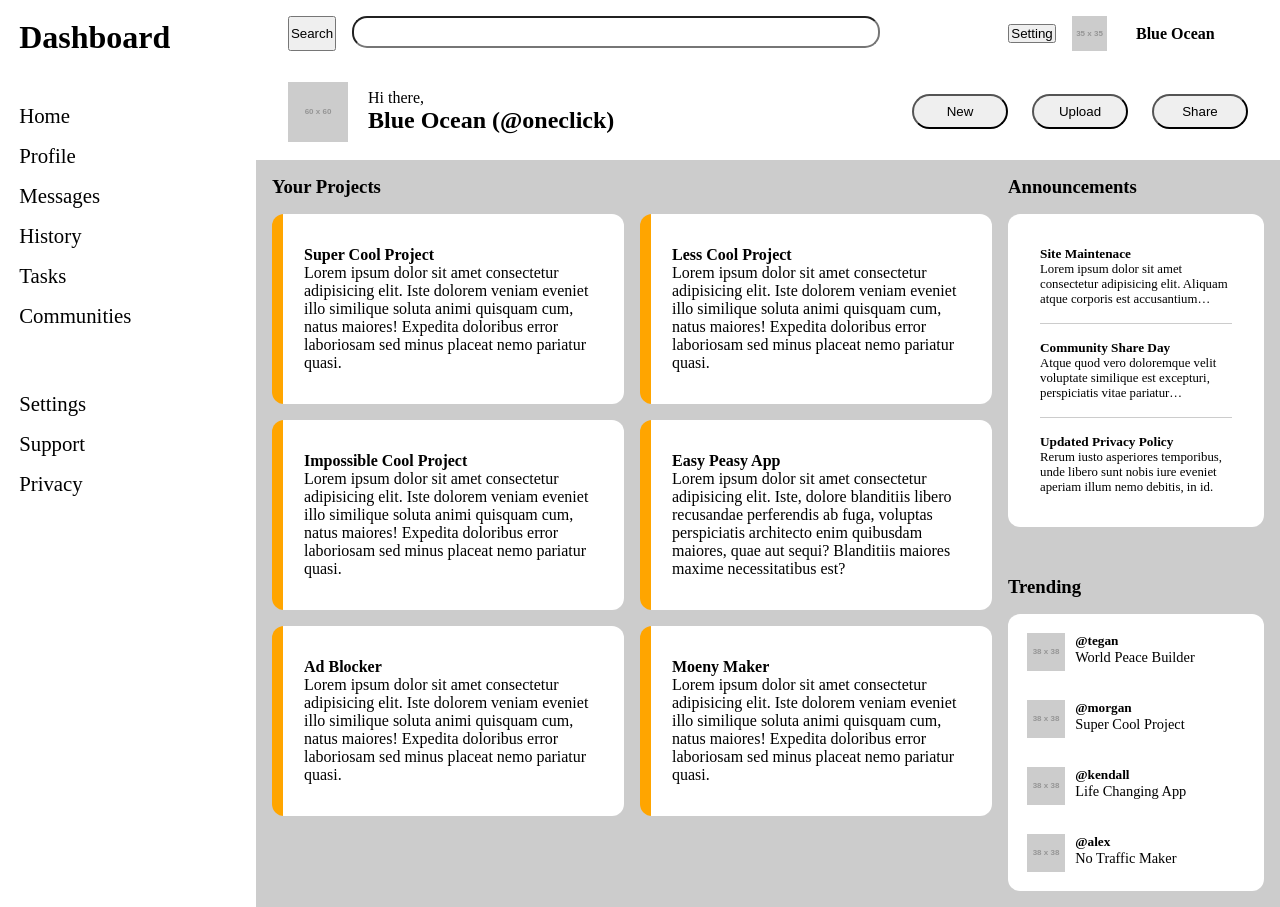
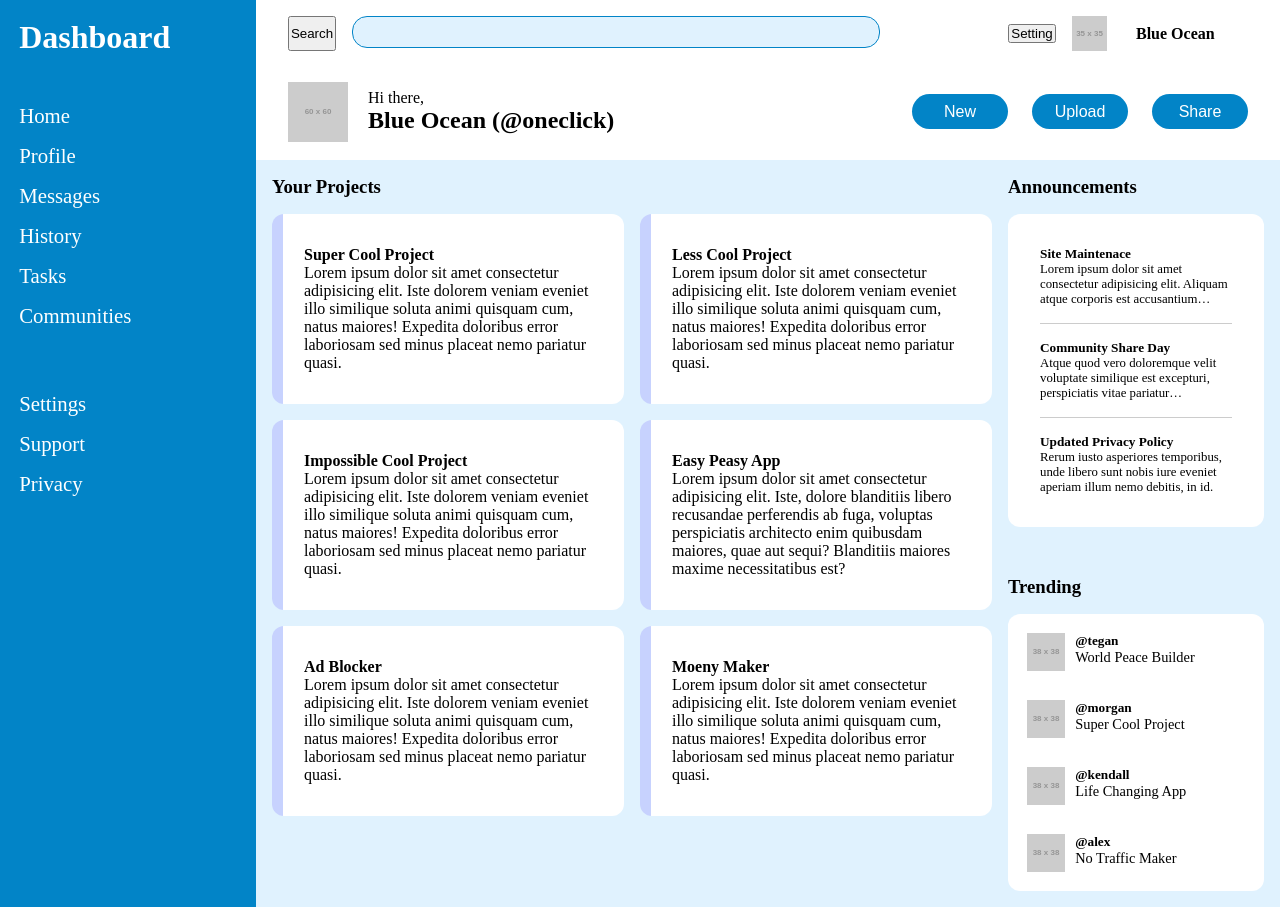
Before and after one commit to weizhixie/odin-admin-dashboard, a plain HTML site: page index.html in a window 1280 px wide. Drawn offline with Linux system fonts and the light colour scheme; placeholder pictures from the web are drawn by us.

Commit message:
Update colour

```diff
--- a/style.css
+++ b/style.css
@@ -4,6 +4,12 @@
     box-sizing: border-box;
     margin: 0;
     padding: 0;
+}
+
+:root {
+    --primary-bg-clr: #0284c7;
+    --secondary-bg-clr: #e0f2fe;
+    --font-clr: #ffffff;
 }
 
 body {
@@ -16,15 +22,17 @@ body {
 .sidebar {
     grid-row: 1 / -1;
     padding: 1.2rem;
+    background-color: var(--primary-bg-clr);
 }
 
 .sidebar>h1 {
     font-size: 2rem;
+    color: var(--font-clr);
 }
 
 .sidebar a {
     text-decoration: none;
-    color: black;
+    color: var(--font-clr);
 }
 
 .sidebar ul {
@@ -62,6 +70,8 @@ body {
 #search {
     border-radius: 15px;
     height: 2rem;
+    background-color: var(--secondary-bg-clr);
+    border: 1px solid var(--primary-bg-clr);
 }
 
 .user-setting {
@@ -90,10 +100,14 @@ body {
 .profile-btn>button {
     height: 2.2rem;
     border-radius: 18px;
+    background-color: var(--primary-bg-clr);
+    color: var(--font-clr);
+    border: none;
+    font-size: 1rem;
 }
 
 .main-content {
-    background-color: #ccc;
+    background-color: var(--secondary-bg-clr);
     padding: 1rem;
     gap: 1rem;
     display: grid;
@@ -113,7 +127,7 @@ body {
 }
 
 .project .card {
-    background: linear-gradient(90deg, orange 0 3%, white 3% 100%);
+    background: linear-gradient(90deg, #c7d2fe 0 3%, white 3% 100%);
     padding: 2rem;
     border-radius: 12px;
 }
```
